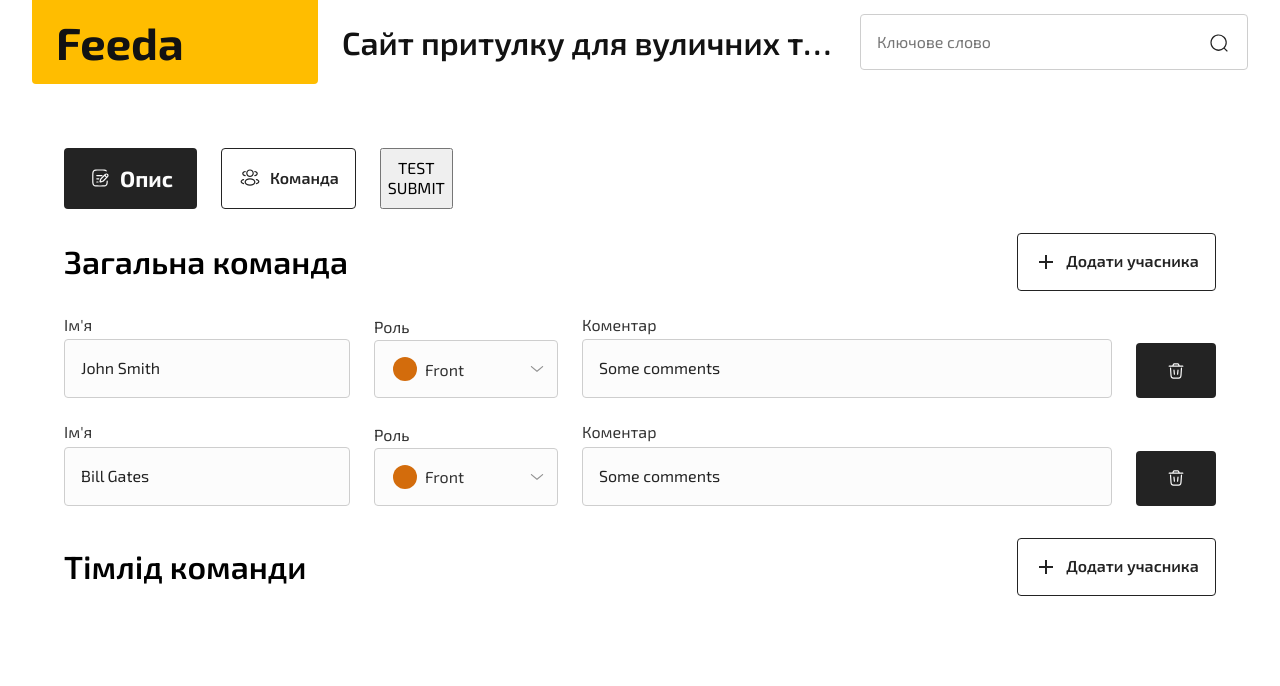
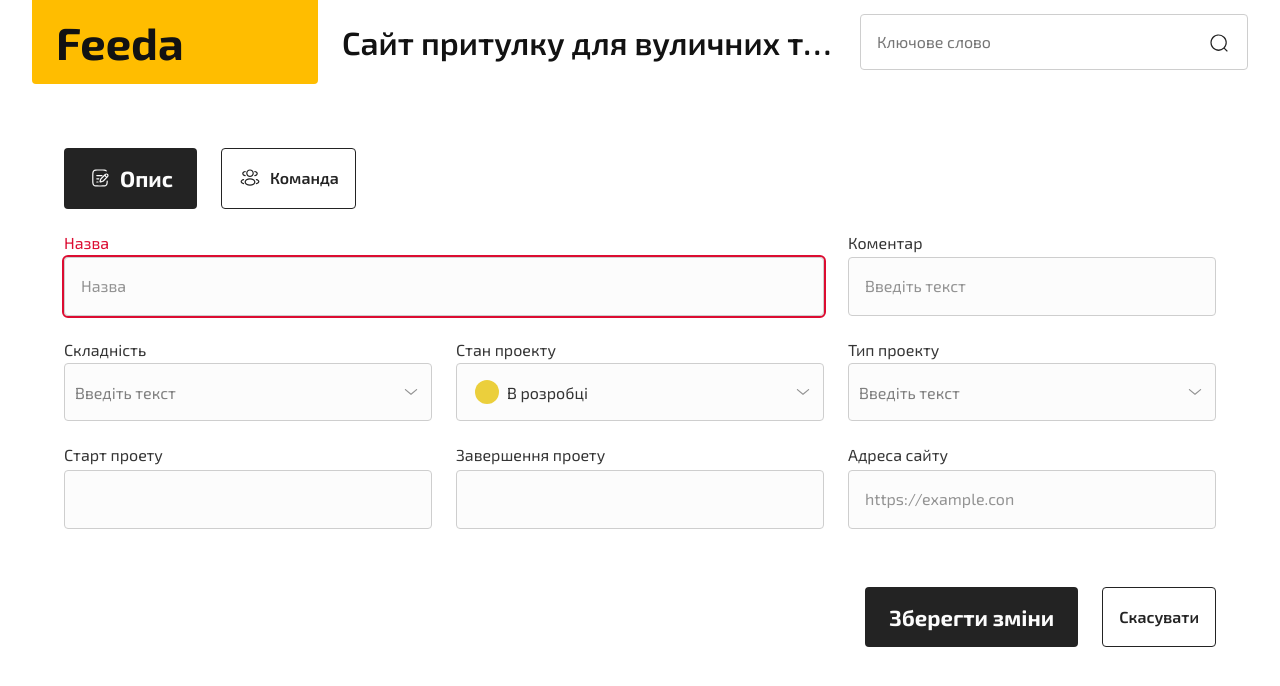
Before and after one commit to baza-trainee/feeda, a Next.js app in the folder cms/: page /projects/1 in a window 1280 px wide. Shown: the top 686 px of the page. Built offline with nearby package versions, Linux system fonts and the light colour scheme.

Commit message:
create add page layout

```diff
--- a/cms/src/app/projects/[projectId]/page.tsx
+++ b/cms/src/app/projects/[projectId]/page.tsx
@@ -5,7 +5,7 @@ import { Button } from '~/src/components/Button/Button';
 import { ProjectForm } from '~/src/components/ProjectForm/ProjectForm';
 import { MemberType, ProjectTeamForm } from '~/src/components/ProjectTeamForm/ProjectTeamForm';
 import { NavContainer, ProjectContainer } from './styles';
-import { FieldValues, FormState, SubmitHandler, useForm, get } from 'react-hook-form';
+import { FieldValues, SubmitHandler, useForm } from 'react-hook-form';
 import { OptionType } from '~/src/components/SelectField/SelectField';
 import { MemberRole, ProjectState, getProjectValue } from '~/src/components/SelectField/lists';
 
@@ -27,13 +27,10 @@ type ProjectPageProps = {
   };
 };
 
-export default function ProjectPage({ params }: ProjectPageProps) {
-  const [currentTab, setCurrentTab] = useState('Команда');
-  const { control, clearErrors, handleSubmit, trigger } = useForm<any>({
-    defaultValues: {
+const tempInitialState = {
   name: '',
   comment: '',
-      complixity: { label: '', value: '' },
+  complixity: null,
   state: getProjectValue('developing'), /// RENDEE ERROR !!!!
   // state: {
   //   value: 'ended',
@@ -61,7 +58,12 @@ export default function ProjectPage({ params }: ProjectPageProps) {
       comment: 'Some comments',
     },
   ],
-    },
+};
+
+export default function ProjectPage({ params }: ProjectPageProps) {
+  const [currentTab, setCurrentTab] = useState('Опис');
+  const { control, clearErrors, handleSubmit, trigger } = useForm<any>({
+    defaultValues: tempInitialState,
   });
   const projectId = params.projectId;
 
@@ -89,8 +91,6 @@ export default function ProjectPage({ params }: ProjectPageProps) {
   ];
 
   const onFormSubmit: SubmitHandler<FieldValues> = async (data) => {
-    const isValid = await trigger();
-    console.log(isValid);
     console.log(data);
   };
 
@@ -99,7 +99,6 @@ export default function ProjectPage({ params }: ProjectPageProps) {
       <NavContainer>
         <Button variant="primary" icon="edit" title="Опис" btnType="button" func={handleTabClick} />
         <Button variant="text" icon="team" title="Команда" btnType="button" func={handleTabClick} />
-        <button type="submit">TEST SUBMIT</button>
       </NavContainer>
       <div>
         {tabs.map(({ content, title }) => (
--- a/cms/src/components/Input/Input.tsx
+++ b/cms/src/components/Input/Input.tsx
@@ -67,12 +67,14 @@ export function Input({
                 htmlFor={id}
                 inputValueLen={inputValue?.length}
                 isDisabled={disabled}
-                checkIsValid={Boolean(pattern && inputValue?.length)}
+                // checkIsValid={Boolean(pattern && inputValue?.length)}
+                checkIsValid={Boolean(pattern || required)}
               >
                 {label}
               </LabelComp>
             )}
-            <InputWrapper checkIsValid={Boolean(pattern && inputValue?.length)}>
+            <InputWrapper checkIsValid={Boolean(pattern || required)}>
+              {/* <InputWrapper checkIsValid={Boolean(pattern && inputValue?.length)}> */}
               {begIconId && (
                 <InputIconWrapper style={{ paddingRight: 12 }} isDisabled={disabled}>
                   <IconSprite icon={begIconId} />
--- a/cms/src/components/ProjectForm/ProjectForm.tsx
+++ b/cms/src/components/ProjectForm/ProjectForm.tsx
@@ -9,8 +9,6 @@ import {
   getProjectValue,
   projectStatus,
   projectType,
-  getRoleValue,
-  membersRole,
 } from '../SelectField/lists';
 import { Button } from '../Button/Button';
 
@@ -28,14 +26,23 @@ export const ProjectForm = ({ control, clearErrors, handleSubmit }: ProjectFormP
   return (
     <FormWrapper>
       <InputsWrapper>
-        <Input control={control} clearErrors={clearErrors} name="name" label="Назва" placeholder="Назва" />
+        <Input
+          control={control}
+          clearErrors={clearErrors}
+          name="name"
+          label="Назва"
+          placeholder="Назва"
+          maxLength={30}
+          required={true}
+          rules={{ required: 'це поле є обовязковим' }}
+        />
         <Input
           control={control}
           clearErrors={clearErrors}
           name="comment"
           label="Коментар"
           placeholder="Введіть текст"
-          rules={{ required: 'це поле є обовязковим' }}
+          maxLength={50}
         />
         <SelectField
           control={control}
@@ -45,6 +52,7 @@ export const ProjectForm = ({ control, clearErrors, handleSubmit }: ProjectFormP
           placeholder="Введіть текст"
           options={projectDifficulty}
           title="Складність"
+          rules={{ required: 'це поле є обовязковим' }}
         />
         <SelectField
           isSearchable={true}
@@ -55,6 +63,7 @@ export const ProjectForm = ({ control, clearErrors, handleSubmit }: ProjectFormP
           placeholder="Введіть текст"
           options={projectStatus}
           title="Стан проекту"
+          rules={{ required: 'це поле є обовязковим' }}
         />
         <SelectField
           control={control}
@@ -74,6 +83,7 @@ export const ProjectForm = ({ control, clearErrors, handleSubmit }: ProjectFormP
           name="url"
           label="Адреса сайту"
           placeholder="https://example.con"
+          maxLength={30}
         />
       </InputsWrapper>
       <FormControllers>
--- a/cms/src/components/ProjectTeamForm/MemberCard.tsx
+++ b/cms/src/components/ProjectTeamForm/MemberCard.tsx
@@ -4,7 +4,6 @@ import { Input } from '../Input/Input';
 import { SelectField } from '../SelectField/SelectField';
 import { getRoleValue, membersRole } from '../SelectField/lists';
 import { Control } from 'react-hook-form';
-import { useEffect } from 'react';
 
 export interface MemberCardProps {
   control: Control;
@@ -41,6 +40,7 @@ export const MemberCard: React.FC<MemberCardProps> = ({ control, clearErrors, in
         placeholder="Введіть текст"
         name={`${name}..${index}.comment`}
         label="Коментар"
+        maxLength={50}
       />
       <DelBtnWrapper>
         <Button
```
Lines whose indentation alone changed are shown as unchanged.
